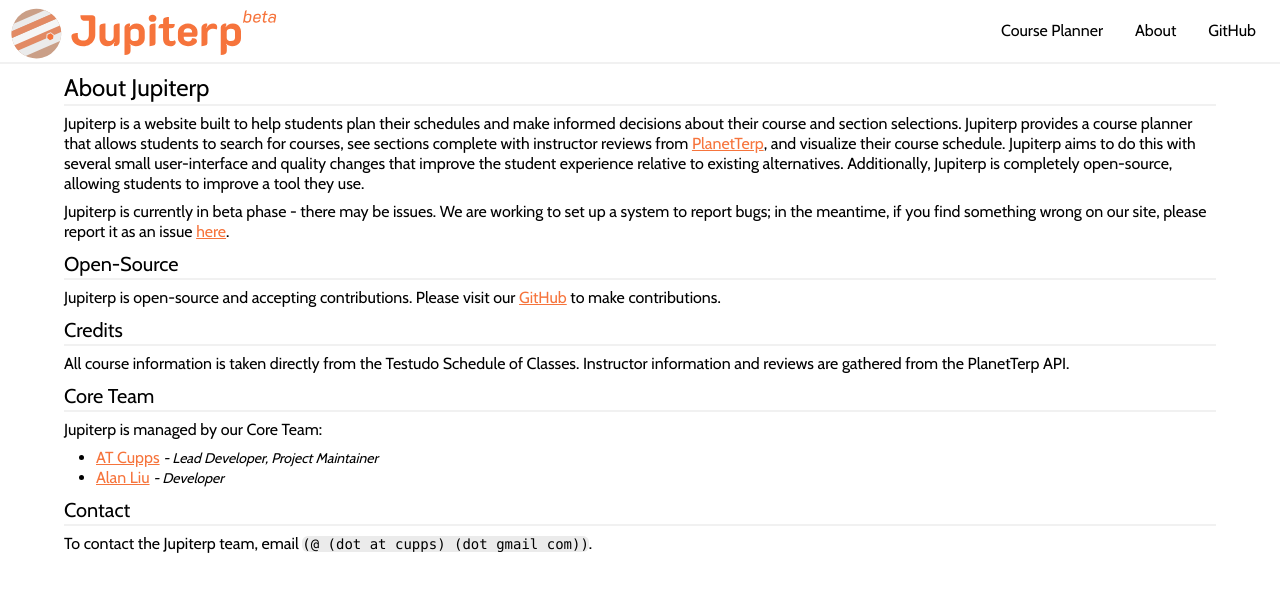
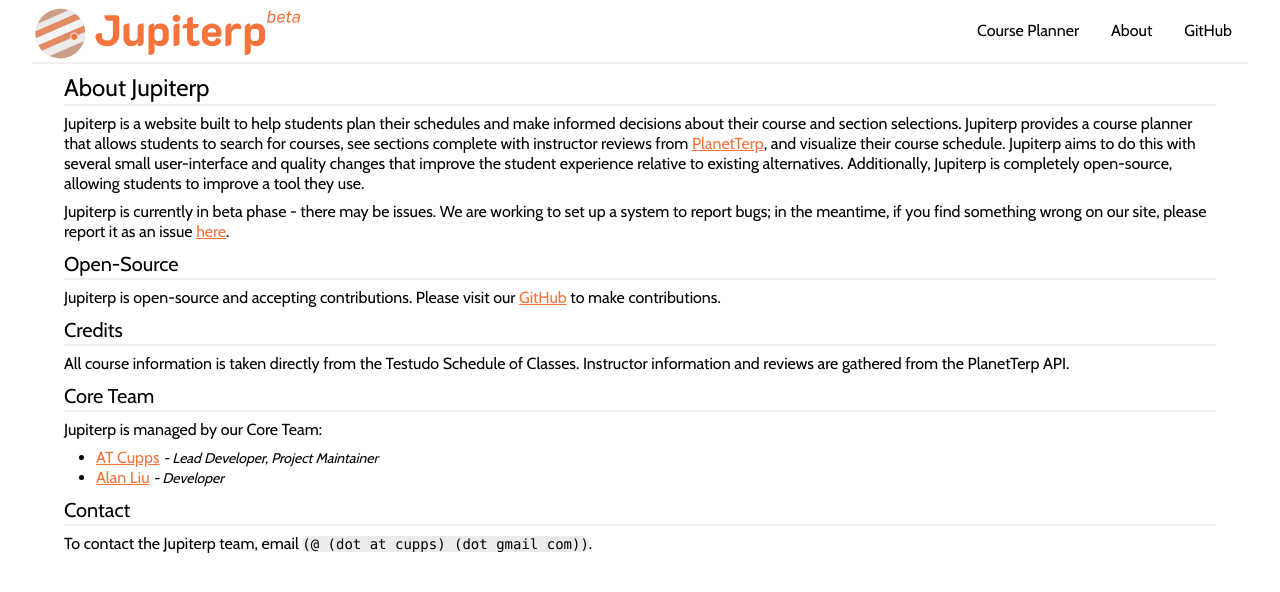
Before and after one commit to atcupps/Jupiterp, a SvelteKit app in the folder site/: page /about in a window 1280 px wide. Shown: the top 592 px of the page. Built offline with nearby package versions, Linux system fonts and the light colour scheme.

Commit message:
Fix padding of header navbar

```diff
--- a/site/src/routes/+layout.svelte
+++ b/site/src/routes/+layout.svelte
@@ -5,12 +5,14 @@
     import SiteLinks from './SiteLinks.svelte';
 </script>
 
-<div class='flex flex-row h-12 lg:h-14 xl:h-16 px-2 w-full border-b-2
-                        border-divBorderLight dark:border-divBorderDark
-                        bg-bgLight dark:bg-bgDark z-[50]
-                        justify-center lg:justify-start fixed'>
-    <img src='logo.svg' alt='Jupiterp Beta logo' class='flex'/>
-    <SiteLinks />
+<div class='px-8 w-full fixed z-[50]'>
+    <div class='flex flex-row h-12 lg:h-14 xl:h-16 w-full border-b-2
+                            border-divBorderLight dark:border-divBorderDark
+                            bg-bgLight dark:bg-bgDark
+                            justify-center lg:justify-start'>
+        <img src='logo.svg' alt='Jupiterp Beta logo' class='flex'/>
+        <SiteLinks />
+    </div>
 </div>
 
 <div class='flex flex-col h-full w-full text-textLight
@@ -18,8 +20,7 @@
     <div class='flex'>
         <div class='flex flex-row h-12 lg:h-14 xl:h-16 px-2 w-full border-b-2
                         border-divBorderLight dark:border-divBorderDark
-                        justify-center lg:justify-start'>
-        </div>
+                        justify-center lg:justify-start'/>
     </div>
     <slot/>
 </div>
```
